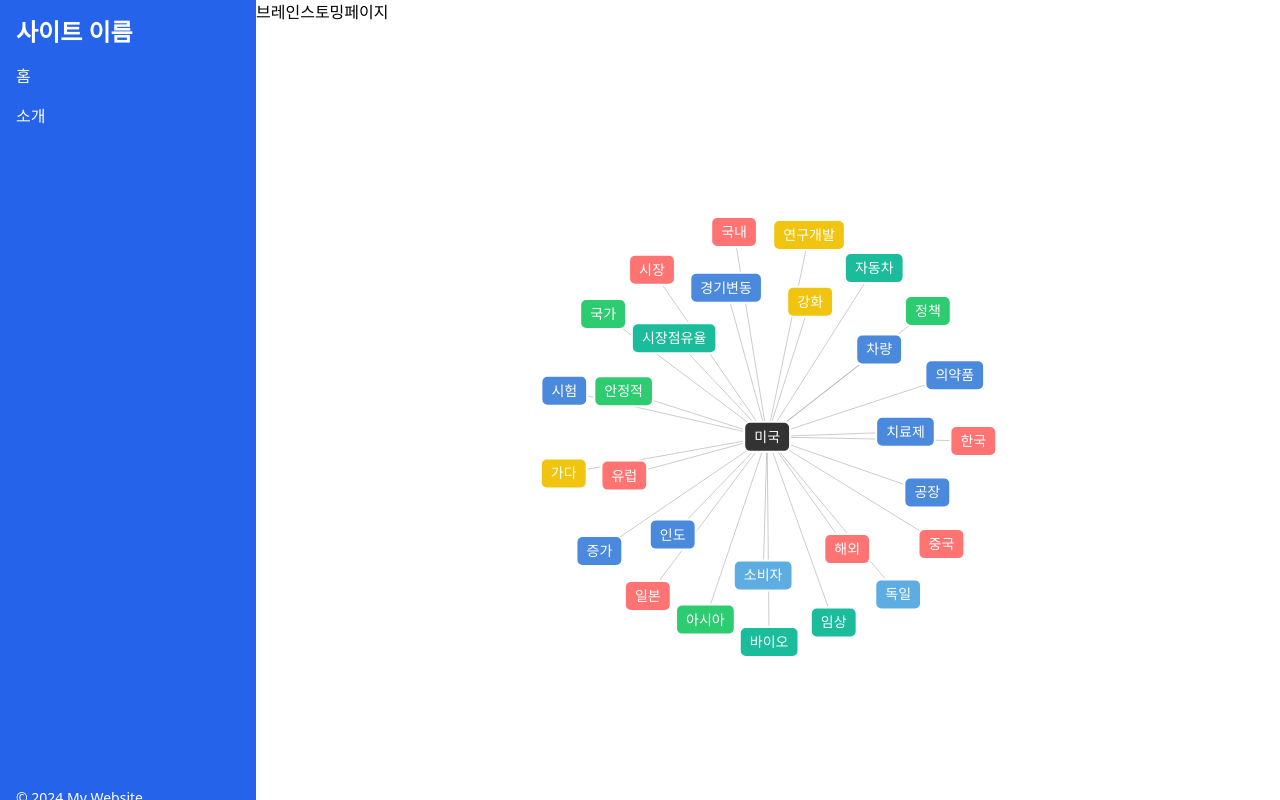
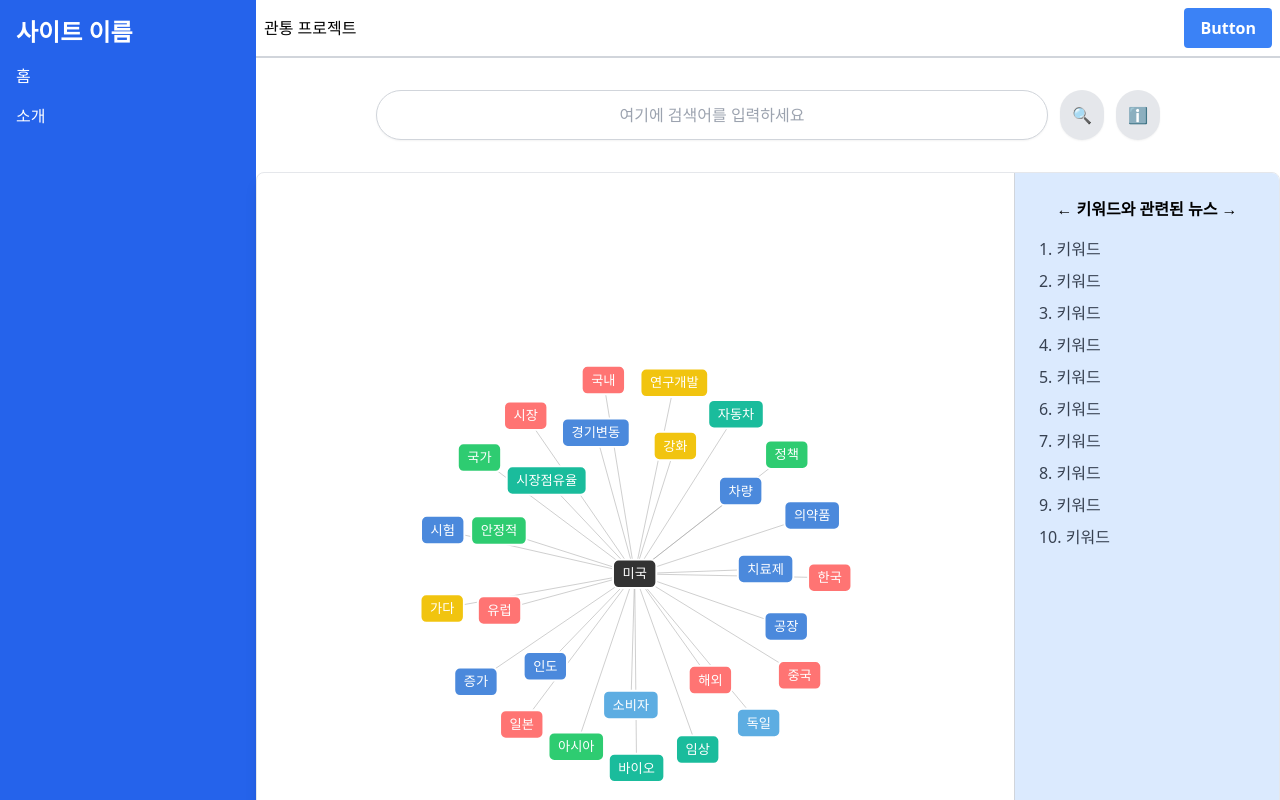
Before and after one commit to peter1000ys/GoodIdea, a React (Vite) app in the folder frontend/: page /projectdetail/1/brainstorming in a window 1280 px wide. Shown: the top 800 px of the page. Built offline with nearby package versions, Linux system fonts and the light colour scheme.

Commit message:
feat: 마인드맵 수정

```diff
--- a/frontend/src/components/brainstorming/MindMap.jsx
+++ b/frontend/src/components/brainstorming/MindMap.jsx
@@ -1,4 +1,4 @@
-import { useEffect } from "react";
+import { useCallback, useEffect } from "react";
 import { useRef } from "react";
 import * as d3 from "d3";
 
@@ -76,11 +76,16 @@ const colorMap = {
   turquoise: "#1ABC9C",
 };
 
-const MindMap = () => {
+const MindMap = ({ setSelectedKeyword }) => {
   const svgRef = useRef();
-  const clickHandle = (event, d) => {
-    console.log("Clicked node:", d);
-  };
+  const clickHandle = useCallback(
+    (event, d) => {
+      setSelectedKeyword(d.id);
+      console.log("Clicked node:", d);
+    },
+    [setSelectedKeyword]
+  );
+
   useEffect(() => {
     const width = 800;
     const height = 800;
@@ -88,8 +93,10 @@ const MindMap = () => {
     // SVG 초기화
     const svg = d3
       .select(svgRef.current)
-      .attr("width", width)
-      .attr("height", height);
+      .attr("width", "100%")
+      .attr("height", "100%")
+      .attr("viewBox", `0 0 800 800`) // 800x800 좌표계를 사용하지만 SVG 크기는 부모 컨테이너에 맞게 자동 조정
+      .attr("preserveAspectRatio", "xMidYMid meet"); // 화면 비율 유지
 
     svg.selectAll("*").remove();
 
@@ -199,10 +206,11 @@ const MindMap = () => {
       d.fx = null;
       d.fy = null;
     }
-  }, []);
+  }, [clickHandle]);
 
   return (
-    <div className="flex justify-center items-center w-full h-full">
+    <div className="flex justify-center items-center w-full h-screen">
+      {/* 컨테이너의 너비와 높이에 맞춰 SVG 100% 적용 */}
       <svg ref={svgRef}></svg>
     </div>
   );
--- a/frontend/src/components/common/Header.jsx
+++ b/frontend/src/components/common/Header.jsx
@@ -1,6 +1,6 @@
 function Header({ content }) {
   return (
-    <div>
+    <div className="border-b-2 border-gray-300 flex items-center justify-between p-2">
       {content}
       <button className="bg-blue-500 hover:bg-blue-700 text-white font-bold py-2 px-4 rounded">
         Button
--- a/frontend/src/page/projectdetail/BrainStormingPage.jsx
+++ b/frontend/src/page/projectdetail/BrainStormingPage.jsx
@@ -1,14 +1,59 @@
 import { Helmet } from "react-helmet-async";
 import MindMap from "../../components/brainstorming/MindMap";
+import Header from "../../components/common/Header";
+import { useState } from "react";
 
 function BrainStormingPage() {
+  const [selectedKeyword, setSelectedKeyword] = useState(null);
   return (
     <>
       <Helmet>
         <title>브레인스토밍페이지</title>
       </Helmet>
-      브레인스토밍페이지
-      <MindMap />
+      <div className="h-full w-full flex flex-col">
+        <Header content={"관통 프로젝트"} />
+
+        {/* 검색창 */}
+        <div className="flex justify-center my-8">
+          <input
+            type="text"
+            placeholder="여기에 검색어를 입력하세요"
+            className="w-full max-w-2xl p-3 border border-gray-300 rounded-full text-center shadow-sm focus:outline-none"
+          />
+          <button className="ml-3 p-3 bg-gray-200 rounded-full shadow-sm">
+            🔍
+          </button>
+          <button className="ml-3 p-3 bg-gray-200 rounded-full shadow-sm">
+            ℹ️
+          </button>
+        </div>
+
+        {/* 컨텐츠 레이아웃 */}
+        <div className="flex justify-center">
+          <div className="w-full max-w-5xl flex bg-white shadow-lg rounded-lg border overflow-hidden">
+            <MindMap setSelectedKeyword={setSelectedKeyword} />
+
+            {/* 관련 뉴스 리스트 영역 */}
+            <div className="w-1/3 p-6 bg-blue-100 border-l border-gray-300">
+              <h2 className="text-center font-bold mb-4">
+                ← 키워드와 관련된 뉴스 →
+              </h2>
+              <ul className="space-y-2 text-gray-700">
+                <li>1. 키워드</li>
+                <li>2. 키워드</li>
+                <li>3. 키워드</li>
+                <li>4. 키워드</li>
+                <li>5. 키워드</li>
+                <li>6. 키워드</li>
+                <li>7. 키워드</li>
+                <li>8. 키워드</li>
+                <li>9. 키워드</li>
+                <li>10. 키워드</li>
+              </ul>
+            </div>
+          </div>
+        </div>
+      </div>
     </>
   );
 }
--- a/frontend/src/page/projectdetail/ProjectEssentialPage.jsx
+++ b/frontend/src/page/projectdetail/ProjectEssentialPage.jsx
@@ -1,5 +1,7 @@
 import { Helmet } from "react-helmet-async";
 import Header from "../../components/common/Header";
+
+// 깃랩 정보 등은 api요청으로 받아와서 작성
 
 function ProjectEssentialPage() {
   return (
@@ -8,12 +10,10 @@ function ProjectEssentialPage() {
         <title>프로젝트 기본 정보 페이지</title>
       </Helmet>
       <div className="h-full w-full flex flex-col">
-        <div>
-          <Header content="관통프로젝트" />
-        </div>
+        <Header content="관통프로젝트" />
 
         {/* 전체 배경 */}
-        <div className="flex-1 flex justify-center items-center bg-gray-100">
+        <div className="flex-1 flex justify-center items-center bg-gray-100 py-8">
           {/* 메인 컨테이너 */}
           <div className="w-full max-w-4xl bg-white rounded-lg shadow-lg overflow-hidden">
             {/* 상단 헤더 */}
@@ -29,7 +29,7 @@ function ProjectEssentialPage() {
               </h2>
 
               {/* 그리드 레이아웃 */}
-              <div className="grid grid-cols-3 gap-4 mb-8">
+              <div className="grid grid-cols-3 gap-4 mb-6">
                 {/* Row 1 */}
                 <div className="col-span-1 flex items-center">팀 깃랩 코드</div>
                 <div className="col-span-2">
```
